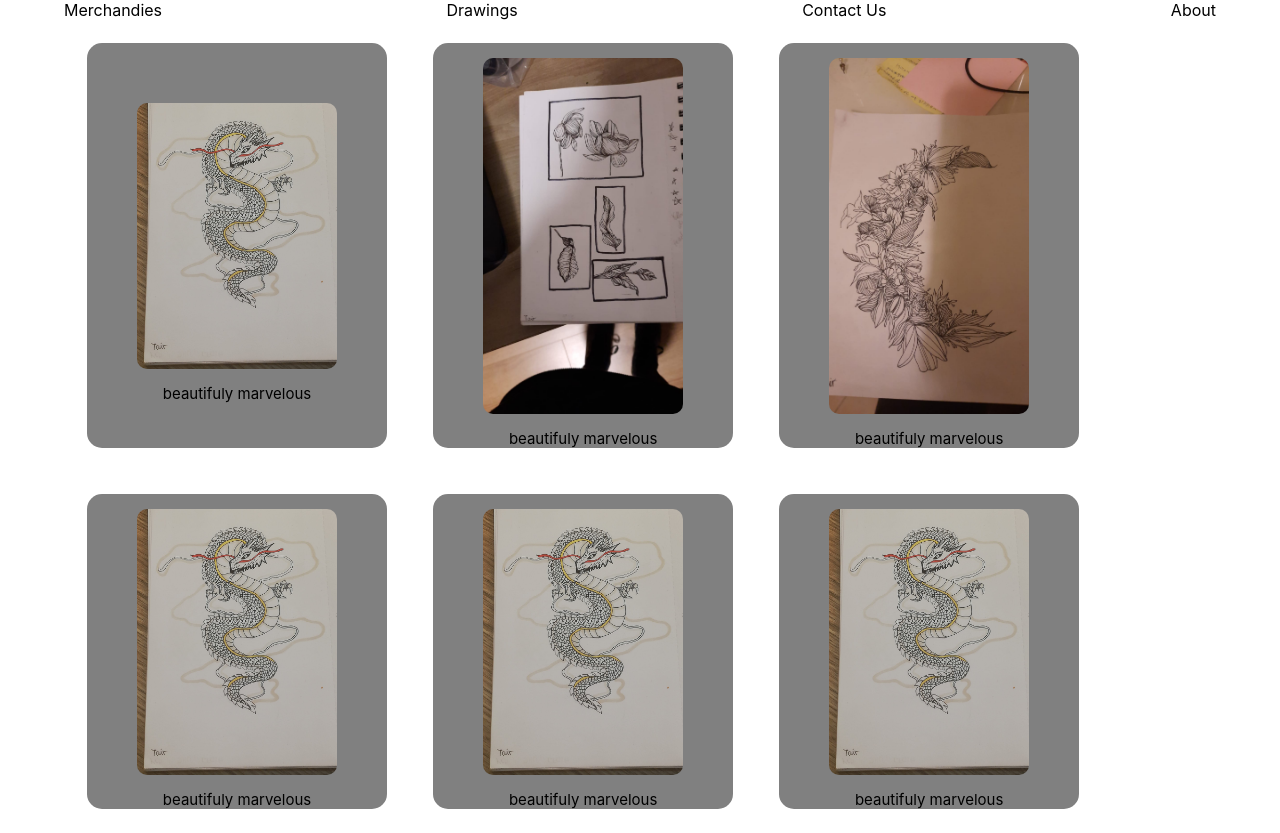
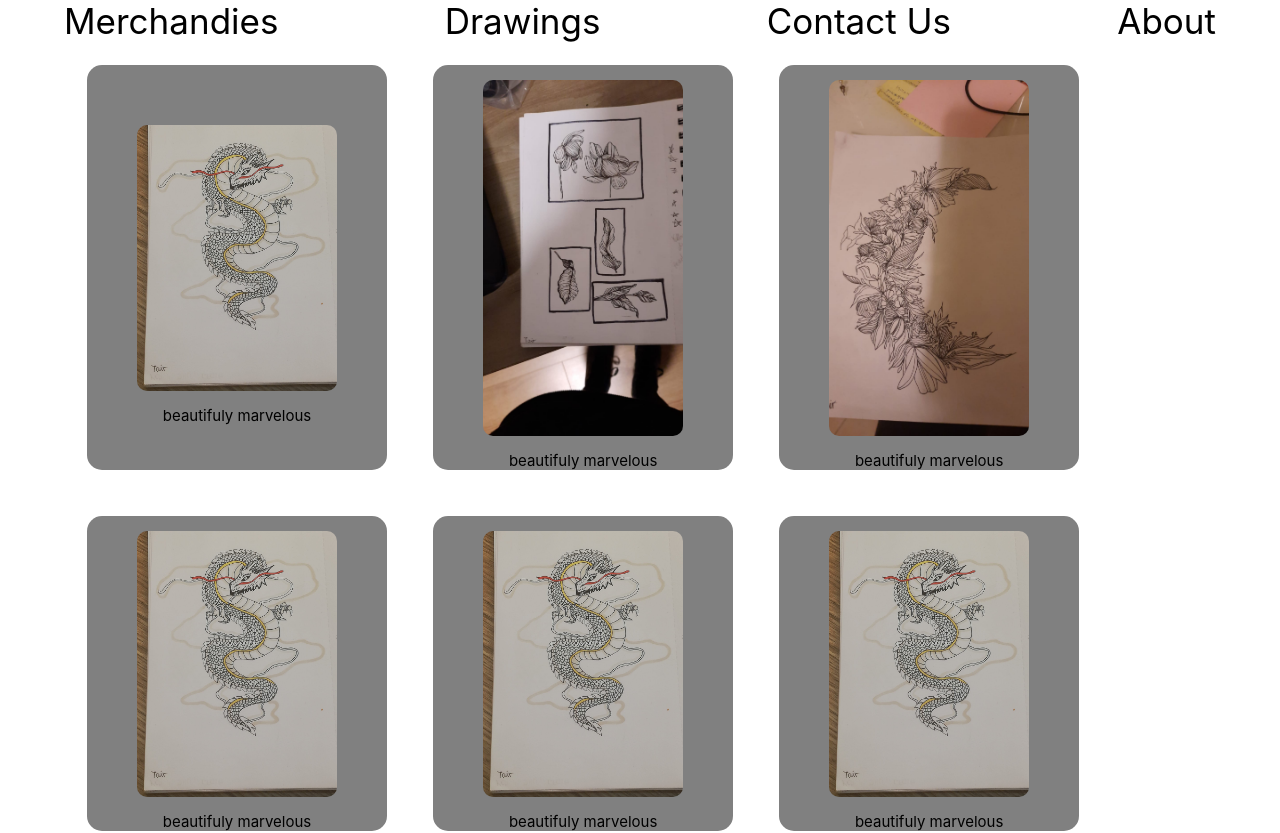
Before and after one commit to chenzi21/tairs-app, a Next.js app: page /Drawings in a window 1280 px wide. Shown: the top 833 px of the page. Built offline with nearby package versions, Linux system fonts and the light colour scheme.

Commit message:
css user select none implementation

```diff
--- a/components/NavCategory.js
+++ b/components/NavCategory.js
@@ -1,11 +1,14 @@
 import React from "react";
 import Link from "next/link";
+import styles from "../styles/NavCategory.module.scss"
 
 export default function NavCategory({title}){
     return(
-        <div className="title">
+        <div className={styles.container}>
             <Link href={{pathname:`/${title}`}}>
-                {title}
+                <div className={`${styles.title} noSelect`}>
+                    {title}
+                </div>
             </Link>
         </div>
     )
--- a/components/SingleMerch.js
+++ b/components/SingleMerch.js
@@ -3,11 +3,11 @@ import styles from "../styles/SingleMerch.module.scss"
 
 export default function SingleMerch ({title, image, price, shouldScale}) {
     return(
-        <div className={styles.singleMerch} data-scale={shouldScale}>
+        <div className={`${styles.singleMerch} noSelect`} data-scale={shouldScale} draggable={false}>
             <div className={styles.merchTitle}>
                 {title}
             </div>
-            <img src={image} />
+            <img src={image} draggable={false} />
             <div className={styles.price}>
                 {price}
             </div>
--- /dev/null
+++ b/styles/NavCategory.module.scss
@@ -0,0 +1,9 @@
+.container{
+    height: min-content;
+    .title{
+        font-size: 35px;
+        &:hover{
+            cursor: pointer;
+        }
+    }
+}
--- a/styles/SingleMerch.module.scss
+++ b/styles/SingleMerch.module.scss
@@ -16,17 +16,34 @@
     width: 100%;
     border: black solid 1px;
     border-radius: 15px;
+
     &:hover{
         transform: scale(1.1);
         cursor: pointer;
     }
+
     .merchTitle{
         font-size: x-large;
     }
+
     .price{
         font-size: x-large;
     }
+
     img{
         width: 70px;
     }
 }
+
+.noSelect {
+    -webkit-tap-highlight-color: transparent;
+    -webkit-touch-callout: none;
+    -webkit-user-select: none;
+    -khtml-user-select: none;
+    -moz-user-select: none;
+    -ms-user-select: none;
+    user-select: none;
+}
+.noSelect:focus {
+    outline: none !important;
+}
--- a/styles/globals.css
+++ b/styles/globals.css
@@ -14,3 +14,16 @@ a {
 * {
   box-sizing: border-box;
 }
+
+.noSelect {
+  -webkit-tap-highlight-color: transparent;
+  -webkit-touch-callout: none;
+  -webkit-user-select: none;
+  -khtml-user-select: none;
+  -moz-user-select: none;
+  -ms-user-select: none;
+  user-select: none;
+}
+.noSelect:focus {
+  outline: none !important;
+}
```
Also changed, not shown: components/MerchType.js (+2 -8 lines), styles/MerchType.module.scss (+6 -1 lines).
